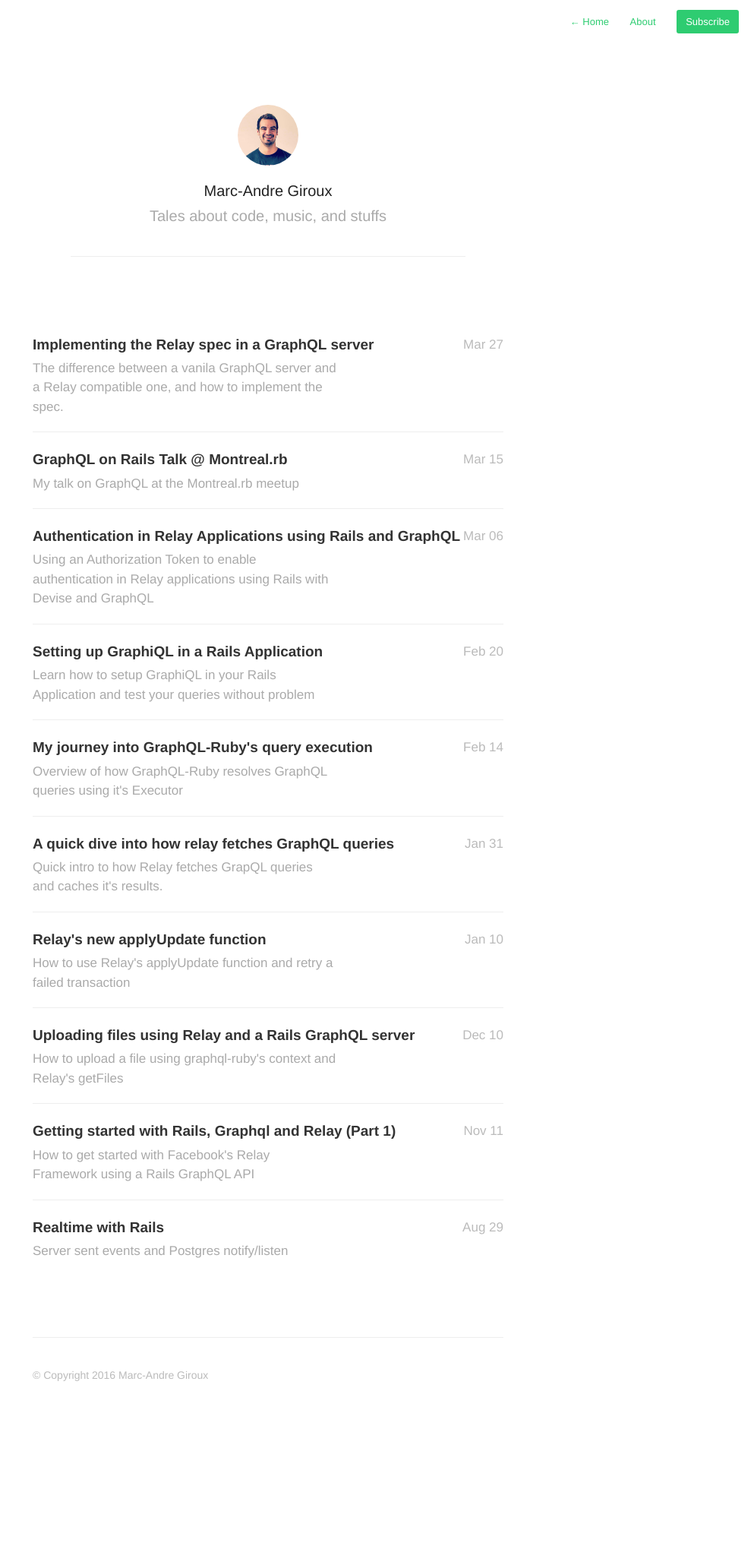
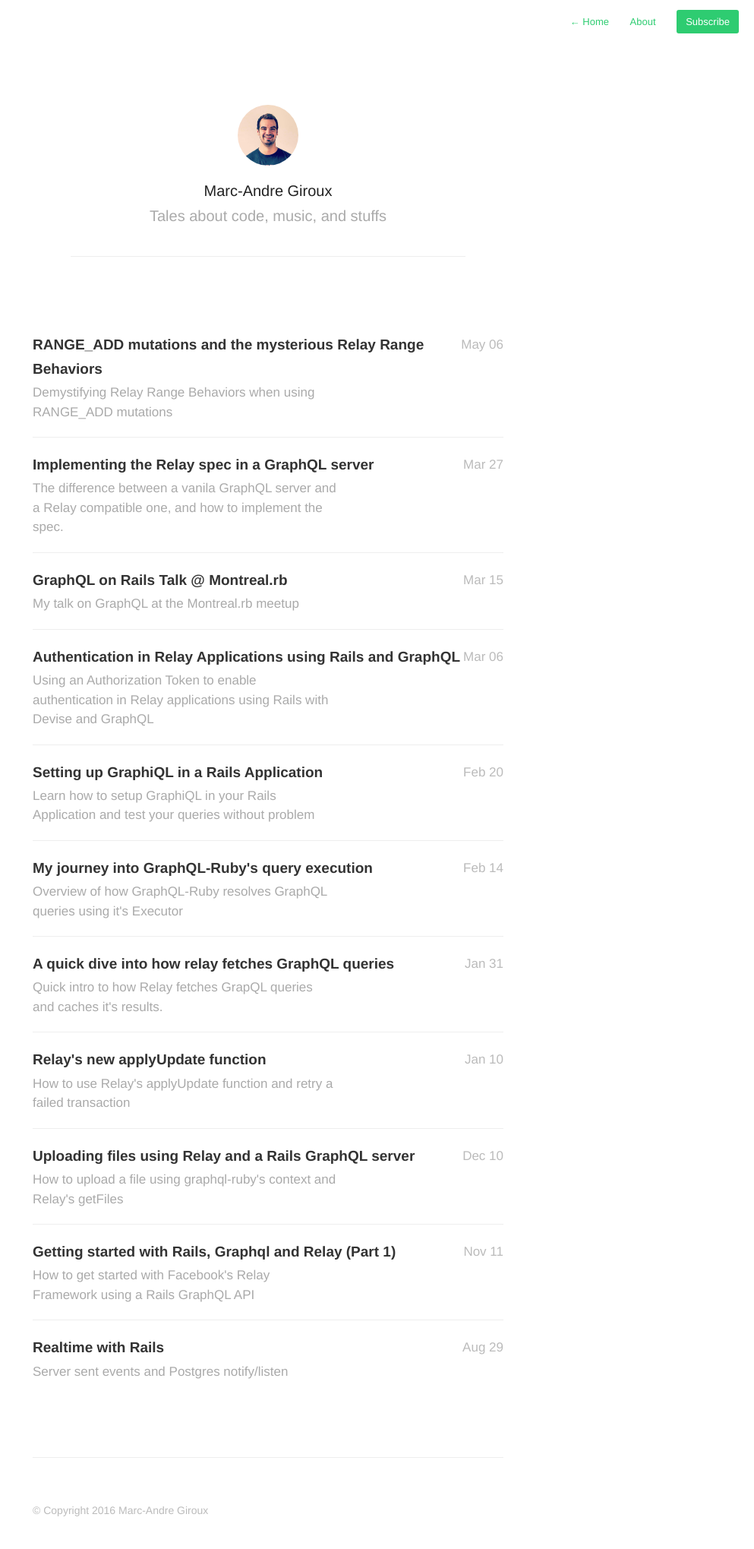
Before and after one commit to xuorig/xuorig.github.io, a Jekyll site: the page built from index.html, in a window 1280 px wide. Shown: the whole page at 76% size, without its empty margins (287-1280 px from the left). Built offline with Jekyll 4.4.1, drawn with Linux system fonts in a browser that asks for light colours; nearby versions of some CDN libraries; the list of posts is cut into pages by our own code; before the commit the page ends 1861 px from its top, so only the background shows below that; some of the changed lines change nothing that is shown.

Commit message:
range behaviours

```diff
--- /dev/null
+++ b/_posts/2016-05-06-the-mysterious-relay-range-behaviours.markdown
@@ -0,0 +1,144 @@
+---
+title:  "RANGE_ADD mutations and the mysterious Relay Range Behaviors"
+date:   2016-05-06 10:00:00
+description: Demystifying Relay Range Behaviors when using RANGE_ADD mutations
+---
+
+<meta name="twitter:card" content="summary_large_image">
+<meta name="twitter:site" content="@__xuorig__">
+<meta name="twitter:creator" content="@__xuorig__">
+<meta name="twitter:title" content="The mysterious Relay Range Behaviors">
+<meta name="twitter:description" content="Demystifying Relay Range Behaviors when using RANGE_ADD mutations">
+<meta name="twitter:image" content="https://cloud.githubusercontent.com/assets/2231765/9094460/cb43861e-3b66-11e5-9fbf-71066ff3ab13.png">
+
+One of the coolest features of Relay is it's amazing client side cache. When we mutate our data using Mutations, Relay needs to know how to update it's client cache. The way the Relay team chose to manage that is by having `Mutator Configurations`. The `Mutator Configuration` is a way to instruct Relay what to do with the Mutation payload, AKA how to to update it's client side cache with the serve response. There is currently 5 ways to use this `Mutator Configuration`:
+
+  - `REQUIRED_CHILDREN`
+  - `FIELDS_CHANGE`
+  - `NODE_DELETE`
+  - `RANGE_DELETE`
+  - `RANGE_ADD`
+
+### RANGE_ADD Mutations
+
+Most apps will eventually want to add some item to some collections, and you'll usually end up using the `RANGE_ADD` configuration, this post will be strictly about `RANGE_ADD` and some of it's gotchas. I have contributed a bit on mutations, especially `RANGE_ADD` so I thought it would be a good idea to share some new things about this!
+
+First let's take a look at what it looks like! Let's take the famous TODO app example. We want to create a Mutation that will add a new Todo item to our list:
+
+{% highlight javascript %}
+export default class AddTodoMutation extends Relay.Mutation {
+  getMutation() {
+    return Relay.QL`mutation{addTodo}`;
+  }
+
+  getFatQuery() {
+    return Relay.QL`
+      fragment on AddTodoPayload {
+        todoEdge,
+        viewer {
+          todos,
+          totalCount,
+        },
+      }
+    `;
+  }
+
+  getConfigs() {
+    return [{
+      type: 'RANGE_ADD',
+      parentName: 'viewer',
+      parentID: this.props.viewer.id,
+      connectionName: 'todos',
+      edgeName: 'todoEdge',
+      rangeBehaviors: {
+        '': 'append',
+        'status(any)': 'append',
+        'status(active)': 'append',
+        'status(completed)': 'ignore',
+      },
+    }];
+  }
+
+  getVariables() {
+    return {
+      text: this.props.text,
+    };
+  }
+}
+{% endhighlight %}
+
+Take a look at the `getConfigs` function above, this is the `Mutator Configuration` for that Mutation. We specify the type (RANGE_ADD), the parent, connection, the new edgeName that we expect to receive from the server and the `rangeBehaviors`. What is are rangeBehaviors? It's a way of telling Relay what you want to do with that new edge.
+
+#### Range Behavior values
+
+Previously the only two choices we had were either `append` or `prepend`. As you might've guessed, these were telling Relay to either `append` the new edge to the connection in the cache, or to prepend it.
+
+What if you didn't want to do anything with the new edge ? You could pass `null` instead, but it was not the cleanest way to do it.
+
+Wanted to actually refetch the whole connection and trust the server instead of updating the client cache with a single new edge ? No real way of doing it, except simply not adding an entry in the `rangeBehaviors` object. Unfortunatly that would result in a warning, telling you that Relay refetched the whole connection, even though maybe that was the desired behaviour.
+
+Since then, two new range behaviors were introduced, `ignore` and `refetch`. `ignore` is  meant to replace the `null` to instruct Relay not to do anything with the new edge and `refetch` is meant to squelch the warning Relay would throw when not including a range in the `rangeBehaviors` object.
+
+Alright, we know which values to use in our `rangeBehaviors`, but what should I put in the key ? The keys allow you to define different behaviors for different connections. Take a look at the `rangeBehaviors` from the previous example:
+
+{% highlight javascript %}
+rangeBehaviors: {
+  '': 'append',
+  'status(any)': 'append',
+  'status(active)': 'append',
+  'status(completed)': 'ignore',
+}
+{% endhighlight %}
+
+We have an empty string `''`, `status(any)`, `status(active)`, and `status(completed)`. To understand why we have to format our `rangeBehaviors` this way, we have to understand how Relay matches a connection to a `rangeBehavior`!
+
+When trying to get a `rangeBehavior` for a particular connection, Relay first gets the `rangeFilterCalls`. `rangeFilterCalls` are simply an Array containing what the connection was called with. Keeping the same example, if we queried the todos by `status: 'any'` we would have these `rangeFilterCalls`:
+
+{% highlight javascript %}
+[{name: 'status', value: 'any'}]
+{% endhighlight %}
+
+Now, to match a key with these calls, Relay transforms these calls by serializing them into a nice string such as `status(any)`, making it way easier to use it as a key.
+
+It `maps` over each call and serializes the call this way: `.name(value)`. If we were to have these calls:
+
+{% highlight javascript %}
+[{
+  name: 'status',
+  value: 'any'
+}, {
+  name: 'someArg',
+  value: 'someValue'
+}]
+{% endhighlight %}
+
+We would end up with this key: `someArg(someValue).status(any)` (Notice that rangeFilterCalls are sorted and that the first `.` is removed!)
+
+For this reason, you have to make sure to include all calls when defining your `rangeBehaviors` oobject. Using the same calls, a range behavior of `someArg(someValue): 'append'` would trigger a warning since we forgot to also include the `.status(any)`.
+
+Now, you'll notice it's not always possible to choose the best behavior given only the serialized key. Sometimes we want to have `append` when `someArg` has `someValue`, but only when `status` is `complete`. We had no way of doing this before recently.
+
+#### Defining rangeBehaviors as a function
+
+I recently submitted a PR to have another way to define `rangeBehaviors`. As I'm writting this, this feature has been merged on `master` but is not released yet (https://github.com/facebook/relay/pull/1054)
+
+Here's how our Todo example looks with a `rangeBehaviors` function instead of the plain object.
+
+{% highlight javascript %}
+rangeBehaviors: (calls) => {
+  if (calls.status === 'completed') {
+    return 'ignore';
+  } else {
+    return 'append';
+  }
+}
+{% endhighlight %}
+
+When we define `rangeBehaviors` as a function, Relay won't serialize the calls but simply pass them to the function. We can then implement any logic needed to decide on the proper behavior for this connection/calls. Much better right ?
+
+Time to try it yourself! Let me know how it goes :)
+
+As always, you can find me on Twitter [@\_\_xuorig\_\_][twit] or [Github][xuo]
+
+[twit]: https://twitter.com/__xuorig__
+[xuo]: http://github.com/xuorig
--- a/assets/css/style.css
+++ b/assets/css/style.css
@@ -49,6 +49,7 @@ code {
 /* Spacing */
 .post h1, h3, h4, h5, p, .post-body ul, #post-list li, pre {
 margin-bottom: 20px;
+margin-top: 20px;
 }
 
 /* Base */
```
